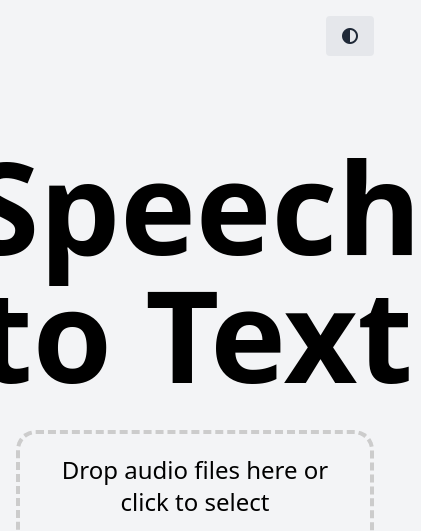
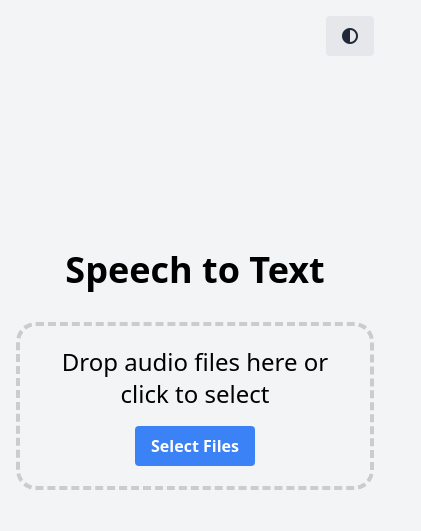
Before and after one commit to CodeFromAnywhere/stt, a plain HTML site: page public/index.html in a window 390 px wide. Shown: the top 531 px of the page, 421 px wide, since content can reach past the window. Drawn offline with nearby package versions, Linux system fonts and the light colour scheme.

Commit message:
improvements

```diff
--- a/public/index.html
+++ b/public/index.html
@@ -23,7 +23,7 @@
 </head>
 
 <body class="bg-gray-100 min-h-screen flex flex-col items-center justify-center p-4">
-    <h1 class="text-9xl font-bold mb-8 text-center">Speech to Text</h1>
+    <h1 class="max-lg:text-4xl lg:text-9xl font-bold mb-8 text-center">Speech to Text</h1>
 
     <div id="dropZone" class="drop-zone w-full max-w-3xl mb-8">
         <p class="text-2xl mb-4">Drop audio files here or click to select</p>
```
